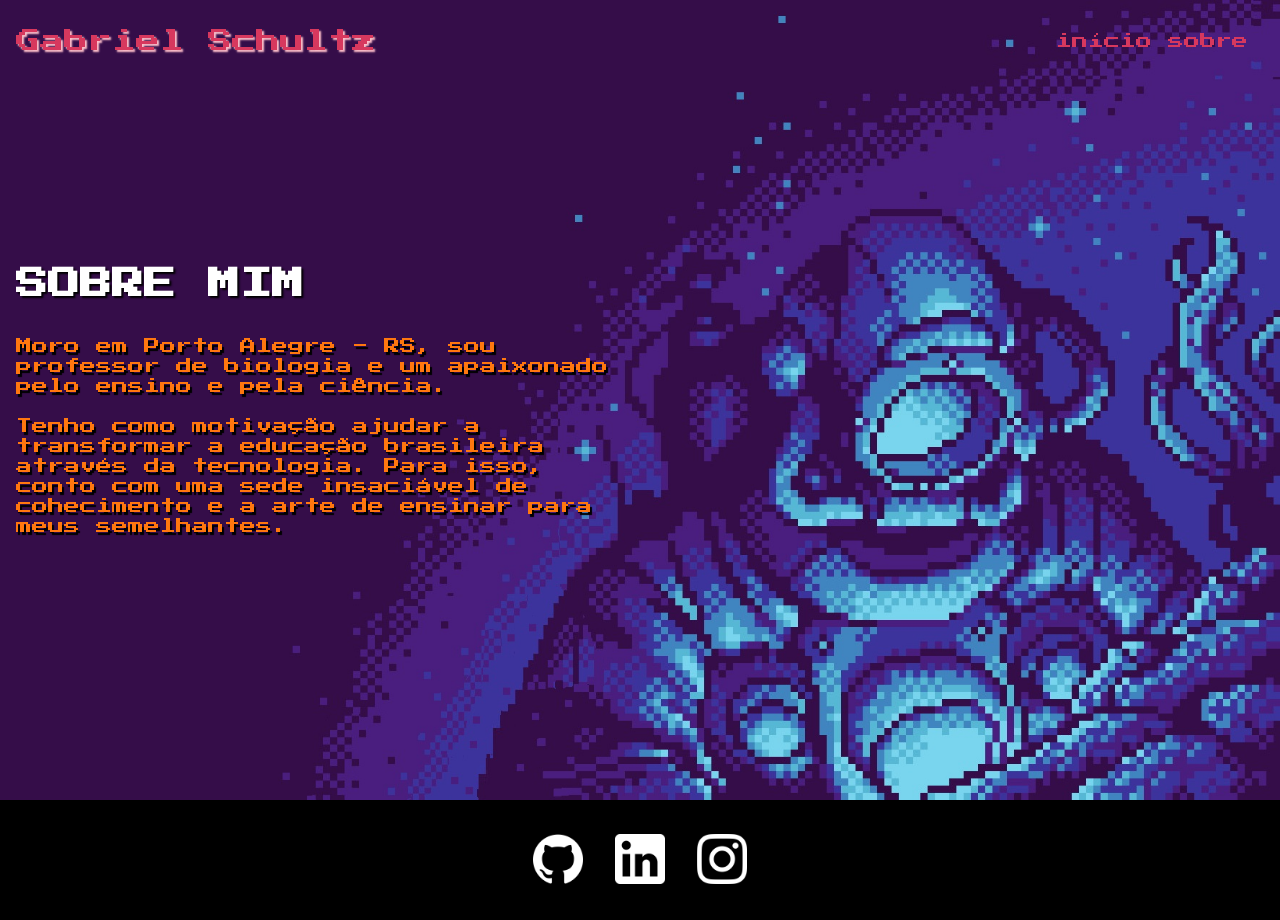
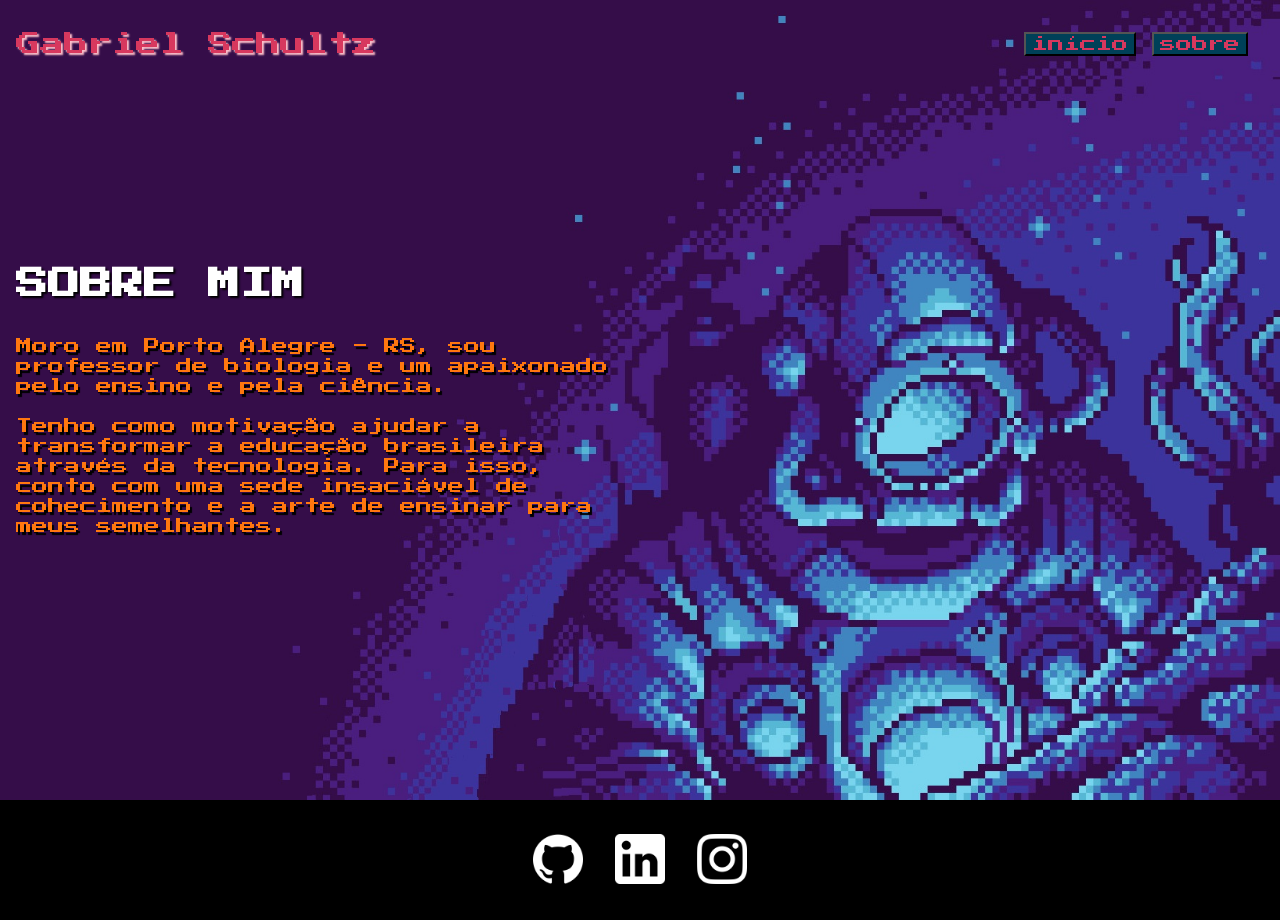
Before and after one commit to SchultzGabriel/Gabriel_Schultz_BootcampFrontendAlura, a Next.js app: page /sobre in a window 1280 px wide. Built offline with nearby package versions, Linux system fonts and the light colour scheme.

Commit message:
spa implement

```diff
--- a/src/components/Nav/index.jsx
+++ b/src/components/Nav/index.jsx
@@ -1,11 +1,12 @@
 import React from 'react';
 import NavWrapper from './style/NavWrapper';
+import Link from '../foundation/link';
 
 export default function Nav() {
   return (
     <NavWrapper>
-      <NavWrapper.Anchor href="/">início</NavWrapper.Anchor>
-      <NavWrapper.Anchor href="/sobre"> sobre </NavWrapper.Anchor>
+      <NavWrapper.Anchor><Link href="/">início</Link></NavWrapper.Anchor>
+      <NavWrapper.Anchor><Link href="/sobre"> sobre </Link></NavWrapper.Anchor>
     </NavWrapper>
   );
 }
--- a/src/components/Nav/style/NavWrapper.jsx
+++ b/src/components/Nav/style/NavWrapper.jsx
@@ -1,19 +1,31 @@
-import styled from 'styled-components';
+import styled, { css } from 'styled-components';
+import breakpointsMedia from '../../../theme/utils/breakpointMedia';
 
 const NavWrapper = styled.nav`
 display:flex;
+justify-content:center;
 flex-wrap: wrap;
 padding: 1rem;
 `;
 
-NavWrapper.Anchor = styled.a`
+NavWrapper.Anchor = styled.button`
 margin-left: 1rem;
-text-decoration: none;
+background-color: ${({ theme }) => theme.colors.secondary.main.color};
 color: ${({ theme }) => theme.colors.primary.main.contrastText};
 &&:hover{
     transition: ${({ theme }) => theme.transition};
     filter:opacity(.5);
+    cursor:pointer;
 }
+
+${breakpointsMedia({
+    xs: css`
+    `,
+    md: css`
+    margin-bottom: 1rem;
+    width: 120px;
+    `,
+  })};
 `;
 
 export { NavWrapper as default };
--- a/src/components/Projects/style/ProjectsWrapper.jsx
+++ b/src/components/Projects/style/ProjectsWrapper.jsx
@@ -6,7 +6,7 @@ const ProjectWrapper = styled.div`
     display: flex;
     flex-wrap: wrap;
     justify-content: space-around;
-    height:87vh;
+    height:100vh;
 
     ${breakpointsMedia({
     xs: css`
@@ -70,6 +70,7 @@ ProjectWrapper.Card = styled.div`
     };
     .description{
         text-align:justify;
+        padding:1rem;
     }
 `;
 
--- /dev/null
+++ b/src/components/foundation/link/index.jsx
@@ -0,0 +1,22 @@
+/* eslint-disable react/jsx-props-no-spreading */
+import React from 'react';
+import NextLink from 'next/link';
+import styled from 'styled-components';
+
+const Anchor = styled.a`
+color: ${({ theme }) => theme.colors.primary.main.contrastText};
+text-decoration: none;
+`;
+
+// eslint-disable-next-line react/prop-types
+export default function Link({ href, children, ...props }) {
+  return (
+    <NextLink href={href} passHref>
+      <Anchor
+        {...props}
+      >
+        {children}
+      </Anchor>
+    </NextLink>
+  );
+}
```
